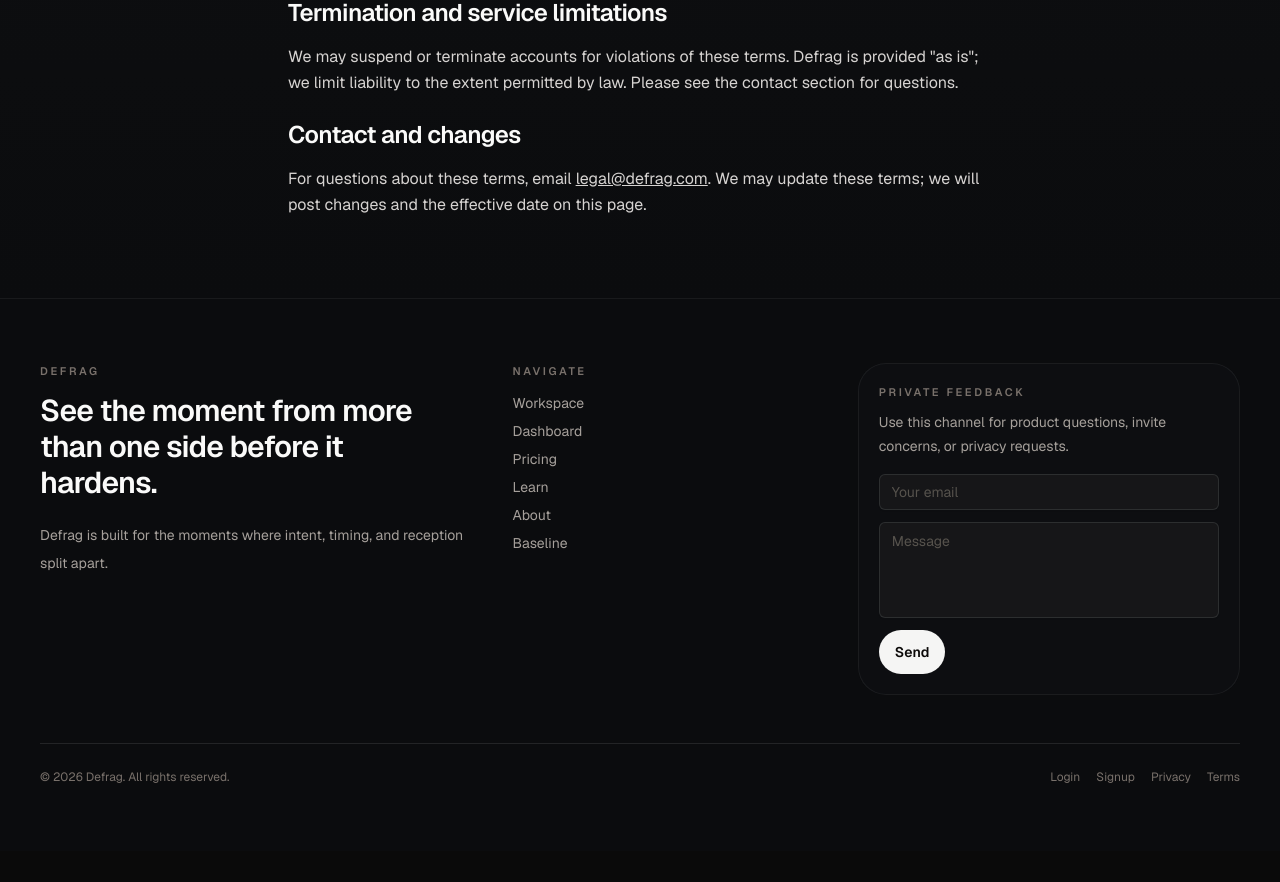
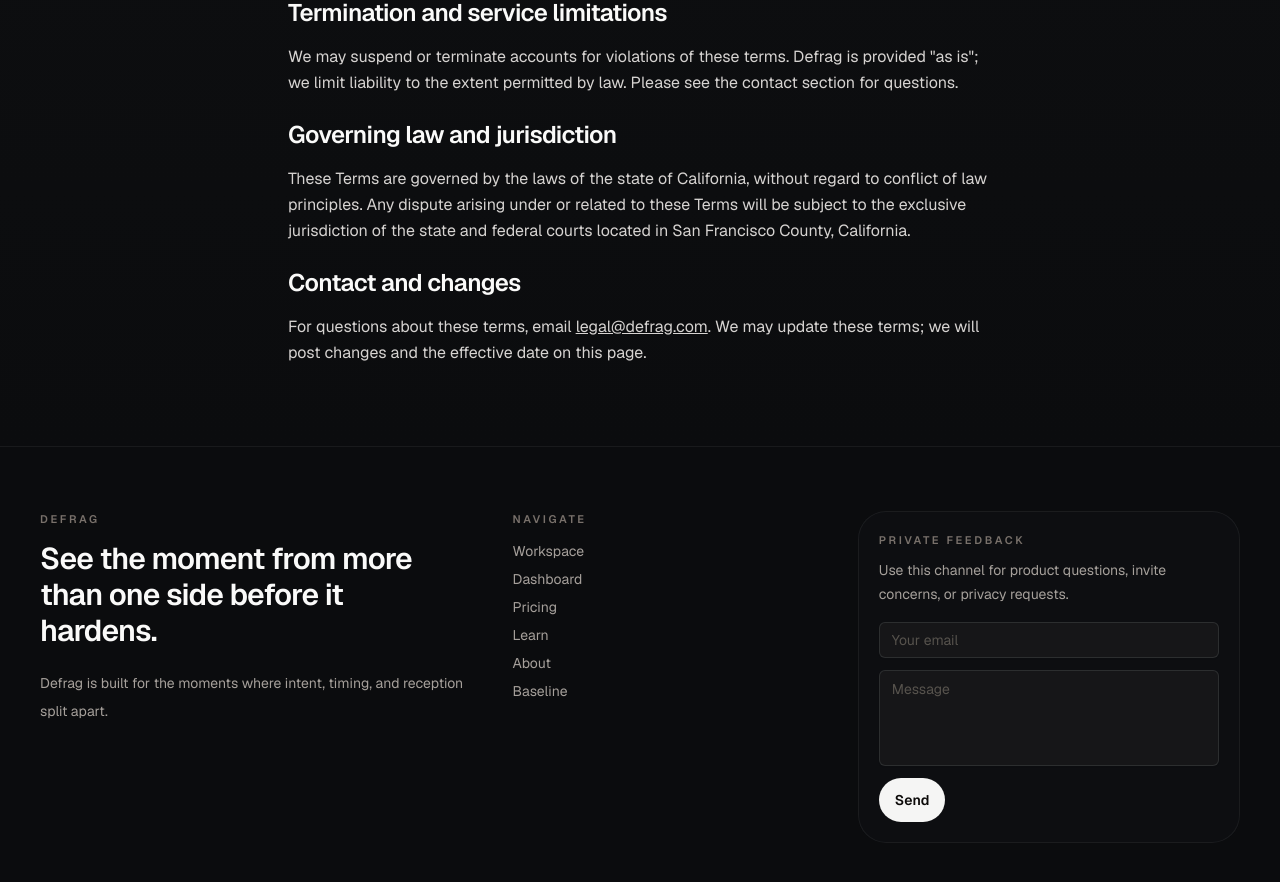
Before and after one commit to cjo93/v0-defrag-app-shell, a Next.js app: page /terms in a window 1280 px wide. Shown: the part 900-1782 px from the top of the page. Before the commit the page ends 1751 px from the top, so only its background shows below. Built offline with nearby package versions, Linux system fonts and the light colour scheme.

Commit message:
docs(terms): add governing law and jurisdiction clause

```diff
--- a/app/terms/page.tsx
+++ b/app/terms/page.tsx
@@ -50,6 +50,13 @@ export default function TermsPage() {
               </section>
 
               <section className="space-y-4">
+                <h2 className="text-2xl font-semibold text-stone-50">Governing law and jurisdiction</h2>
+                <p>
+                  These Terms are governed by the laws of the state of California, without regard to conflict of law principles. Any dispute arising under or related to these Terms will be subject to the exclusive jurisdiction of the state and federal courts located in San Francisco County, California.
+                </p>
+              </section>
+
+              <section className="space-y-4">
                 <h2 className="text-2xl font-semibold text-stone-50">Contact and changes</h2>
                 <p>
                   For questions about these terms, email <a href="mailto:legal@defrag.com" className="underline">legal@defrag.com</a>. We may update these terms; we will post changes and the effective date on this page.
```
Also changed, not shown: 1 other file (tests, documents, lock files or other folders).
